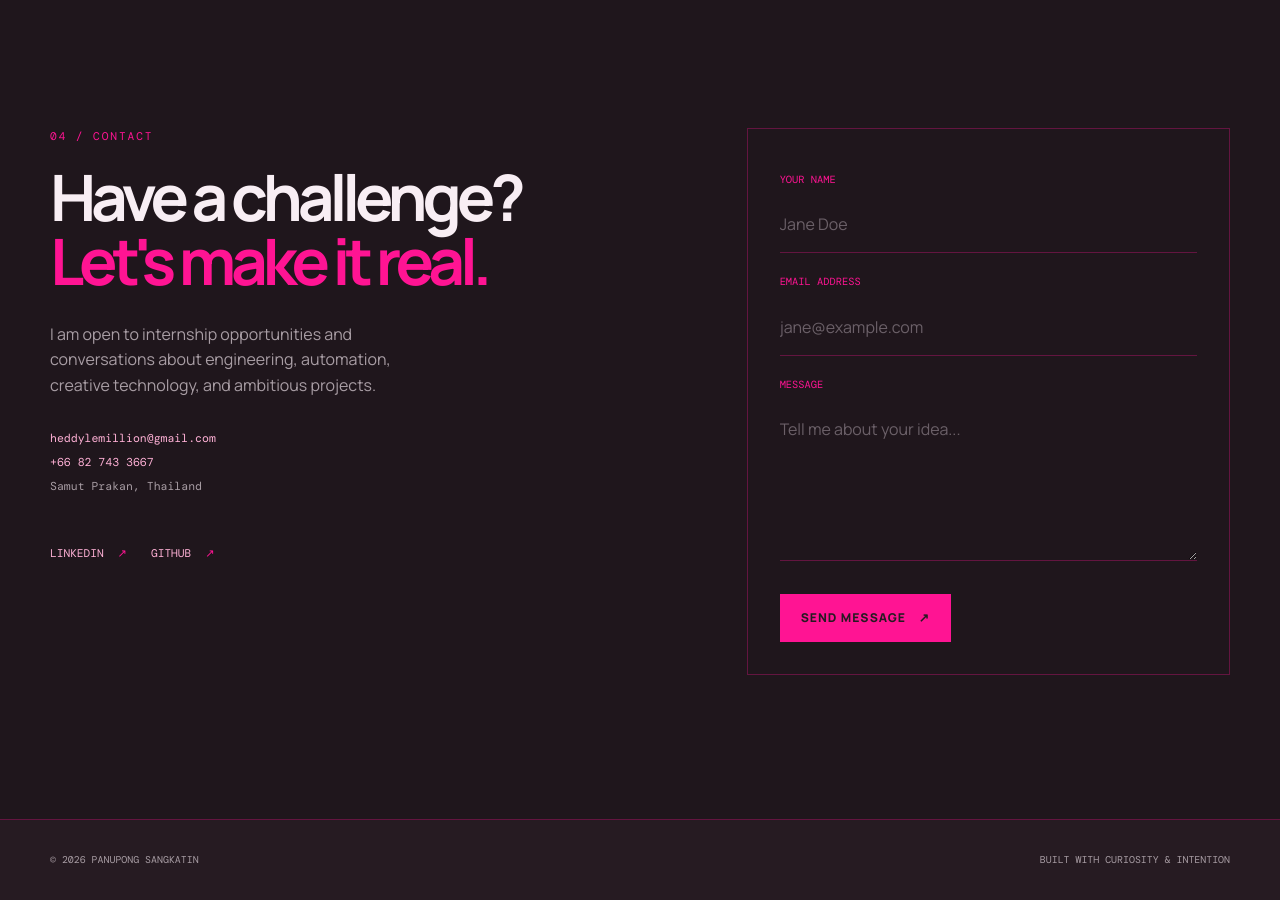
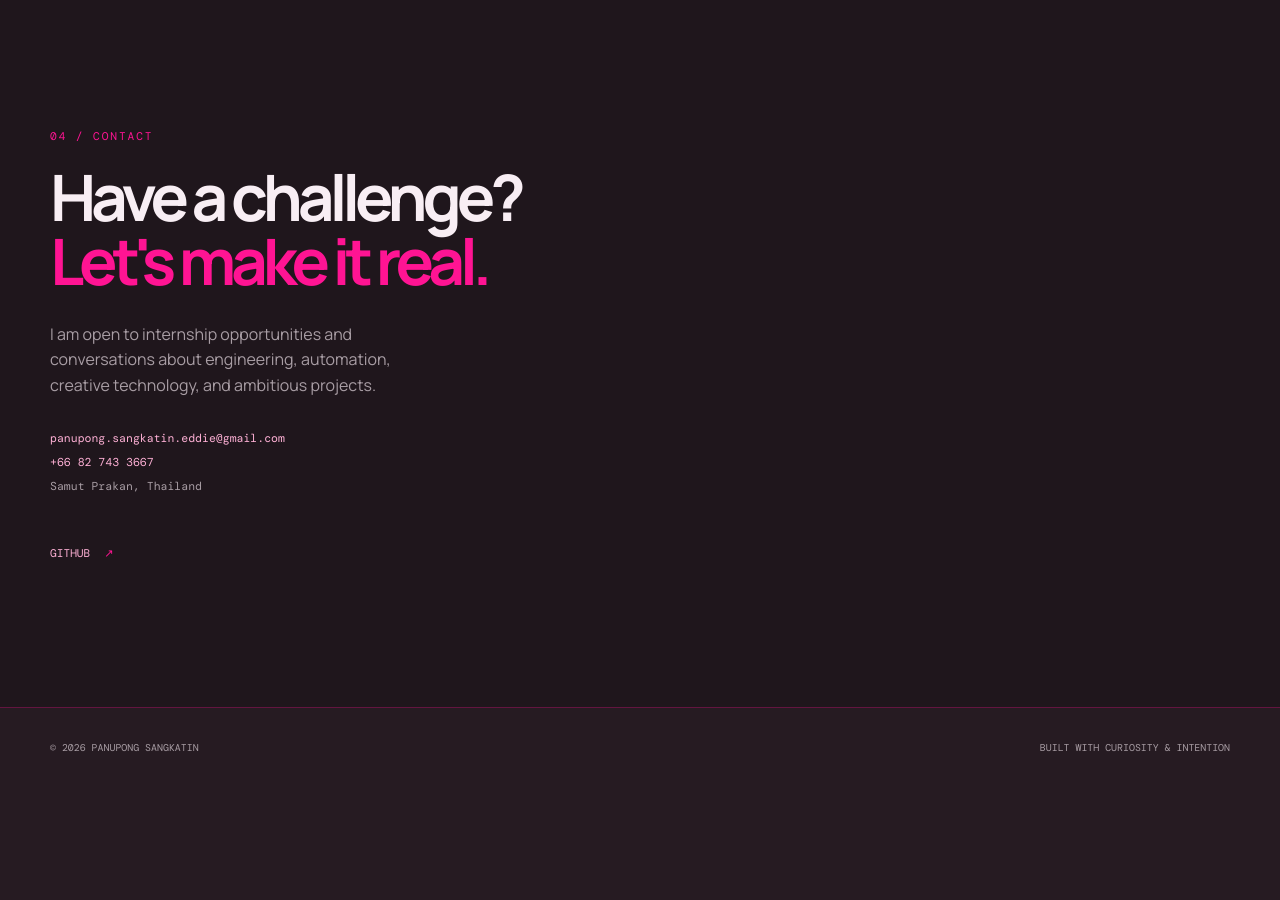
Before and after one commit to heddylemillion/Panupong-portfolio, a website: page public/index.html in a window 1280 px wide. Shown: the part 6760-7660 px from the top of the page. After the commit the page ends 7548 px from the top, so only its background shows below. Drawn offline with nearby package versions, Linux system fonts and the light colour scheme; files whose address does not match are found by name.

Commit message:
updated5

```diff
--- a/public/index.html
+++ b/public/index.html
@@ -159,8 +159,7 @@
 
     <section class="section contact" id="contact">
       <div class="container contact-grid">
-        <div class="contact-copy"><p class="eyebrow">04 / Contact</p><h2>Have a challenge?<br><span>Let's make it real.</span></h2><p>I am open to internship opportunities and conversations about engineering, automation, creative technology, and ambitious projects.</p><div class="contact-details"><a href="mailto:heddylemillion@gmail.com">heddylemillion@gmail.com</a><a href="tel:+66827433667">+66 82 743 3667</a><span>Samut Prakan, Thailand</span></div><div class="social-links"><a href="#contact">LinkedIn <span>↗</span></a><a href="https://github.com/heddylemillion">GitHub <span>↗</span></a></div></div>
-        <form class="contact-form" action="mailto:heddylemillion@gmail.com" method="post" enctype="text/plain"><label for="name">Your name</label><input id="name" name="name" type="text" placeholder="Jane Doe" required><label for="email">Email address</label><input id="email" name="email" type="email" placeholder="jane@example.com" required><label for="message">Message</label><textarea id="message" name="message" rows="5" placeholder="Tell me about your idea..." required></textarea><button class="button button-primary" type="submit">Send message <span aria-hidden="true">↗</span></button></form>
+        <div class="contact-copy"><p class="eyebrow">04 / Contact</p><h2>Have a challenge?<br><span>Let's make it real.</span></h2><p>I am open to internship opportunities and conversations about engineering, automation, creative technology, and ambitious projects.</p><div class="contact-details"><a href="mailto:panupong.sangkatin.eddie@gmail.com">panupong.sangkatin.eddie@gmail.com</a><a href="tel:+66827433667">+66 82 743 3667</a><span>Samut Prakan, Thailand</span></div><div class="social-links"><a href="https://github.com/heddylemillion">GitHub <span>↗</span></a></div></div>
       </div>
     </section>
   </main>
--- a/public/style.css
+++ b/public/style.css
@@ -114,7 +114,7 @@ h2 { margin-bottom: 1.8rem; font-size: clamp(2.8rem, 5vw, 5.5rem); line-height:
 .contact-details span { color: var(--muted); }
 .social-links { display: flex; flex-wrap: wrap; gap: 1.5rem; margin-top: 3rem; color: var(--pink-soft); font-family: 'DM Mono', monospace; font-size: .7rem; text-transform: uppercase; }
 .social-links a:hover { color: var(--pink); }
-.contact-form { display: flex; flex-direction: column; gap: .6rem; padding: 2rem; border: 1px solid var(--line); }
+.contact-form { display: flex; flex-direction: column; gap: .6rem; padding: 0; border: 0; }
 .contact-form label { margin-top: .7rem; color: var(--pink); font-family: 'DM Mono', monospace; font-size: .65rem; text-transform: uppercase; }
 .contact-form input, .contact-form textarea { width: 100%; padding: .9rem 0; border: 0; border-bottom: 1px solid var(--line); outline: 0; resize: vertical; color: var(--ink); background: transparent; }
 .contact-form input:focus, .contact-form textarea:focus { border-color: var(--pink); }
```
